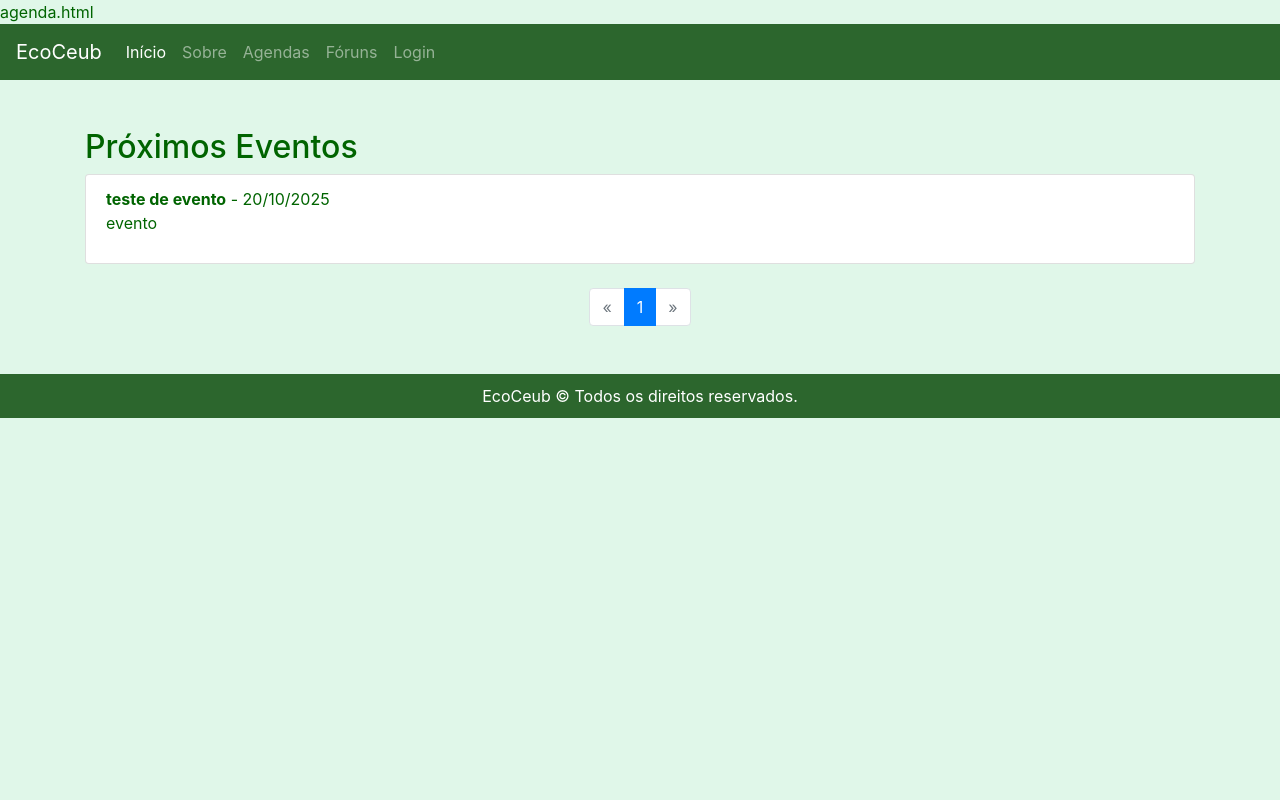
After one commit to HEllanlins/BackEnd, a Flask app: page /agenda in a window 1280 px wide. The commit adds this page. Run offline with Flask 3, Linux system fonts and the light colour scheme; some libraries are stand-ins or nearby versions.

Commit message:
alterações

```diff
--- a/app.py
+++ b/app.py
@@ -13,6 +13,8 @@ app.config['SECRET_KEY'] = 'seu_segredo'
 #caminho para o banco de dados
 basedir = os.path.abspath(os.path.dirname(__file__))
 app.config['SQLALCHEMY_DATABASE_URI'] = 'sqlite:///' + os.path.join(basedir, 'instance', 'ecoceub.db')
+
+#app.config['SQLALCHEMY_DATABASE_URI'] = 'sqlite:///ecoceub.db'
 
 db = SQLAlchemy(app)
 bcrypt = Bcrypt(app)
@@ -31,6 +33,10 @@ class Evento(db.Model):
     descricao = db.Column(db.Text, nullable=False)
     data_evento = db.Column(db.Date, nullable=False)
     usuario_id = db.Column(db.Integer, db.ForeignKey('usuario.id'), nullable=False)
+
+#criação das tabelas no banco de dados
+with app.app_context():
+    db.create_all()
 
 @login_manager.user_loader
 def load_user(user_id):
@@ -81,5 +87,44 @@ def register():
 
     return render_template('register.html')
 
+@app.route('/eventos', methods=['GET', 'POST'])
+@login_required
+def eventos():
+    if request.method == 'POST':
+        titulo = request.form.get('titulo')
+        descricao = request.form.get('descricao')
+        data_evento = request.form.get('data_evento')
+
+        #converter a string para um objeto datetime
+        data_evento_convertida = datetime.strptime(data_evento, '%Y-%m-%d').date()
+
+        novo_evento = Evento(titulo = titulo, descricao = descricao, data_evento = data_evento_convertida, usuario_id = current_user.id)
+
+        db.session.add(novo_evento)
+        db.session.commit()
+        flash('Evento cadastrado com sucesso!')
+
+    #pegar a data atual
+    data_atual = datetime.now().strftime('%Y-%m-%d')
+
+    eventos = Evento.query.filter(Evento.data_evento >= datetime.now().date()).order_by(Evento.data_evento.asc()).all()
+
+    return render_template('eventos.html', eventos=eventos)
+
+@app.route('/agenda')
+def agendas():
+    # Obter a data atual para filtrar os eventos
+    data_atual = datetime.now().strftime('%Y-%m-%d')
+
+    # Pegar o número da página atual na query string da URL, ou usar 1 como padrão
+    page = request.args.get('page', 1, type=int)
+
+    # Filtrar eventos futuros e ordenar pela data mais próxima, usando paginação
+    eventos_paginados = Evento.query.filter(Evento.data_evento >= data_atual)\
+        .order_by(Evento.data_evento.asc())\
+        .paginate(page=page, per_page=10)
+
+    return render_template('agenda.html', eventos=eventos_paginados)
+
 if __name__ == '__main__':
     app.run(debug=True)
--- /dev/null
+++ b/templates/agenda.html
@@ -0,0 +1,66 @@
+<link rel="stylesheet" href="{{ url_for('static', filename='style.css') }}">
+
+agenda.html
+
+{% extends "base.html" %}
+
+{% block content %}
+<div class="container mt-5">
+    <h2>Próximos Eventos</h2>
+
+    <ul class="list-group">
+        {% for evento in eventos.items %}
+            <li class="list-group-item">
+                <strong>{{ evento.titulo }}</strong> - {{ evento.data_evento.strftime('%d/%m/%Y') }}
+                <p>{{ evento.descricao }}</p>
+            </li>
+        {% else %}
+            <li class="list-group-item">Nenhum evento futuro encontrado.</li>
+        {% endfor %}
+    </ul>
+
+    <!-- Paginação -->
+    <nav aria-label="Navegação de página">
+        <ul class="pagination justify-content-center mt-4">
+            {% if eventos.has_prev %}
+                <li class="page-item">
+                    <a class="page-link" href="{{ url_for('agendas', page=eventos.prev_num) }}" aria-label="Anterior">
+                        <span aria-hidden="true">&laquo;</span>
+                    </a>
+                </li>
+            {% else %}
+                <li class="page-item disabled">
+                    <a class="page-link" aria-label="Anterior">
+                        <span aria-hidden="true">&laquo;</span>
+                    </a>
+                </li>
+            {% endif %}
+
+            {% for page_num in eventos.iter_pages() %}
+                {% if page_num %}
+                    <li class="page-item {% if page_num == eventos.page %}active{% endif %}">
+                        <a class="page-link" href="{{ url_for('agendas', page=page_num) }}">{{ page_num }}</a>
+                    </li>
+                {% else %}
+                    <li class="page-item disabled"><a class="page-link">...</a></li>
+                {% endif %}
+            {% endfor %}
+
+            {% if eventos.has_next %}
+                <li class="page-item">
+                    <a class="page-link" href="{{ url_for('agendas', page=eventos.next_num) }}" aria-label="Próximo">
+                        <span aria-hidden="true">&raquo;</span>
+                    </a>
+                </li>
+            {% else %}
+                <li class="page-item disabled">
+                    <a class="page-link" aria-label="Próximo">
+                        <span aria-hidden="true">&raquo;</span>
+                    </a>
+                </li>
+            {% endif %}
+        </ul>
+    </nav>
+</div>
+
+{% endblock %}
--- a/templates/login.html
+++ b/templates/login.html
@@ -3,14 +3,14 @@
 {% block content %}
     <div class="login-container">
         <h2 class="text-center">Login</h2>
-        <form>
+        <form method="POST" action="/login">
             <div class="mb-3">
                 <label for="email" class="form-label">Email</label>
-                <input type="email" class="form-control" id="email" placeholder="Digite seu email">
+                <input type="email" class="form-control" name="email" id="email" placeholder="Digite seu email">
             </div>
             <div class="mb-3">
                 <label for="password" class="form-label">Senha</label>
-                <input type="password" class="form-control" id="password" placeholder="Digite sua senha">
+                <input type="password" class="form-control" id="password" name="senha" placeholder="Digite sua senha">
             </div>
             <div class="d-grid">
                 <button type="submit" class="btn btn-success">Entrar</button>
```
Also changed, not shown: instance/ecoceub.db (added).
